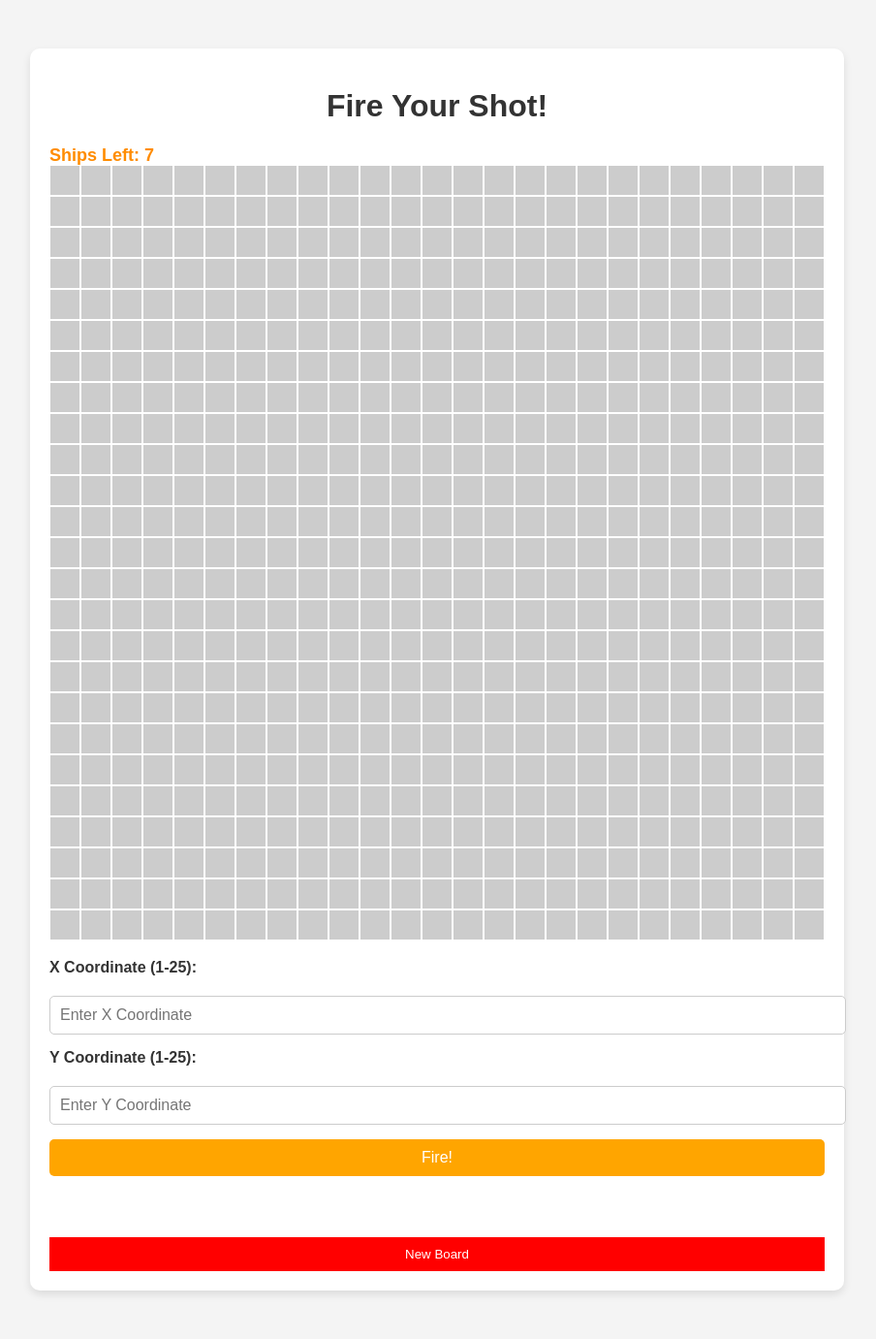
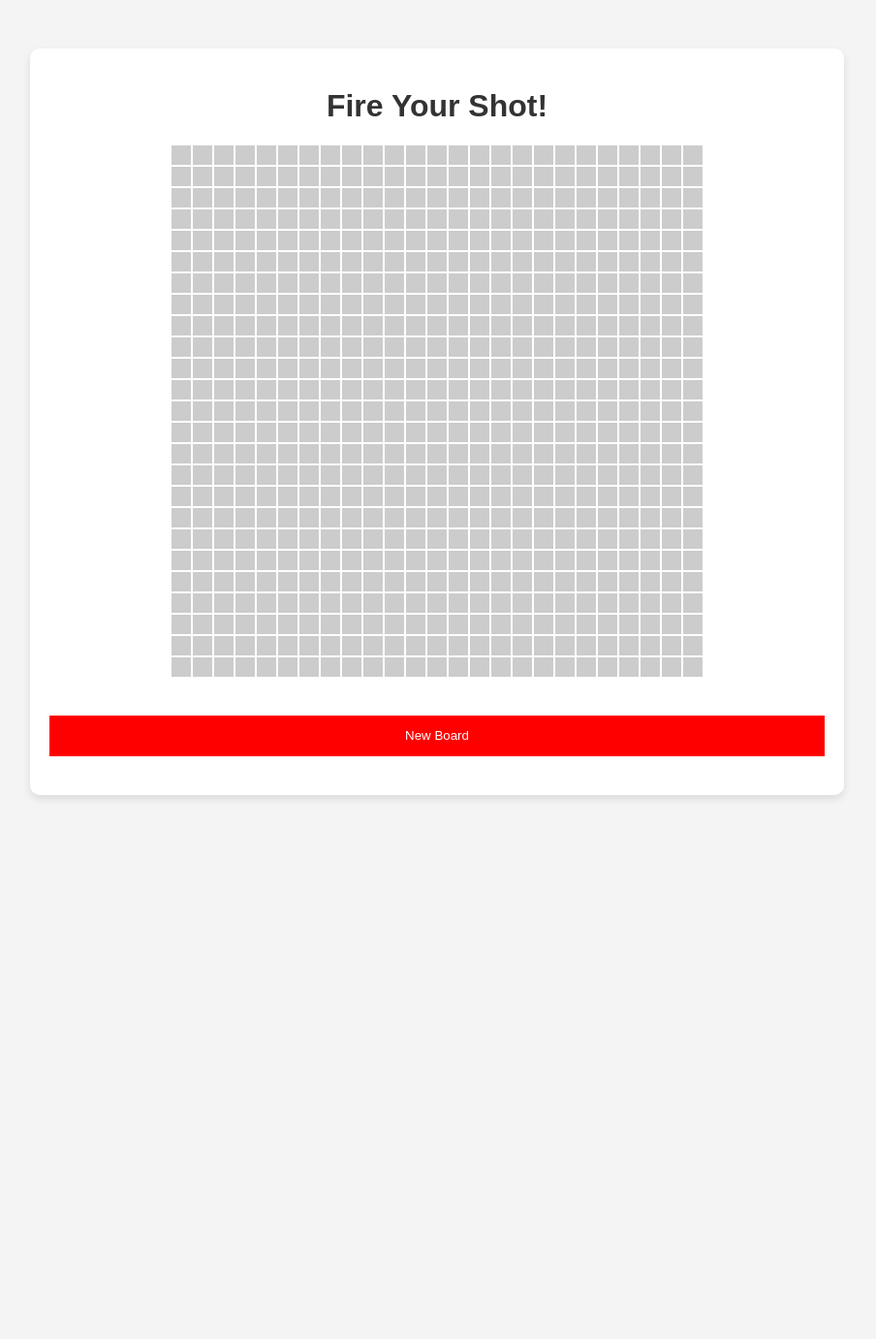
Before and after one commit to haydenubanx/portfolio_website, a PHP site: page /includes/JavaScriptContent/battleship.php in a window 1280 px wide. Shown: the whole page at 97% size, without its empty margins (189-1093 px from the left). After the commit the page ends 824 px from the top, so only its background shows below. Run offline with PHP 8.4, Linux system fonts and the light colour scheme.

Commit message:
Updated battleship file and cards on home page

```diff
--- a/HTMLStructure/includes/JavaScriptContent/battleship.php
+++ b/HTMLStructure/includes/JavaScriptContent/battleship.php
@@ -99,16 +99,16 @@ if ($_SERVER['REQUEST_METHOD'] === 'POST' && !isset($_POST['reset'])) {
 
         .board {
             display: grid;
-            grid-template-columns: repeat(25, 30px);
-            grid-template-rows: repeat(25, 30px);
+            grid-template-columns: repeat(25, 20px); /* Reduced from 30px */
+            grid-template-rows: repeat(25, 20px); /* Reduced from 30px */
             gap: 2px;
             justify-content: center;
             margin-bottom: 20px;
         }
 
         .cell {
-            width: 30px;
-            height: 30px;
+            width: 20px;  /* Reduced from 30px */
+            height: 20px; /* Reduced from 30px */
             background-color: #ccc;
             display: flex;
             align-items: center;
@@ -119,7 +119,6 @@ if ($_SERVER['REQUEST_METHOD'] === 'POST' && !isset($_POST['reset'])) {
         .cell:hover {
             background-color: #eee;
         }
-
 
         .cell.hit {
             background-color: #ff0000; /* Red for hit */
@@ -133,52 +132,12 @@ if ($_SERVER['REQUEST_METHOD'] === 'POST' && !isset($_POST['reset'])) {
             pointer-events: none; /* Disable re-selection */
         }
 
-        form {
-            display: flex;
-            flex-direction: column;
-            gap: 15px;
-        }
-
-        label {
+        .ships-left {
+            position: relative;
+            left: 7em;
+            font-size: 18px;
             font-weight: bold;
-            margin-bottom: 5px;
-        }
-
-        input[type="text"], input[type="submit"] {
-            padding: 10px;
-            font-size: 16px;
-            border-radius: 5px;
-            border: 1px solid #ccc;
-        }
-
-        input[type="text"] {
-            width: 100%;
-        }
-
-        input[type="submit"] {
-            background-color: #ffa500;
-            color: white;
-            border: none;
-            cursor: pointer;
-            transition: background-color 0.3s ease;
-        }
-
-        input[type="submit"]:hover {
-            background-color: #cc8400;
-        }
-
-        .reset-button {
-            background-color: #ff0000;
-            color: white;
-            border: none;
-            padding: 10px;
-            margin-top: 20px;
-            cursor: pointer;
-            transition: background-color 0.3s ease;
-        }
-
-        .reset-button:hover {
-            background-color: #cc0000;
+            color: darkorange;
         }
 
         .error {
@@ -193,19 +152,33 @@ if ($_SERVER['REQUEST_METHOD'] === 'POST' && !isset($_POST['reset'])) {
             color: #333;
         }
 
-        .ships-left {
-            position: relative;
-            font-size: 18px;
-            font-weight: bold;
-            color: darkorange;
+        .reset-button {
+            background-color: #ff0000;
+            width: 100%;
+            color: white;
+            border: none;
+            padding: 1em;
+            margin-top: 20px;
+            margin-bottom: 20px;
+            cursor: pointer;
+            transition: background-color 0.3s ease;
+        }
+
+        .reset-button:hover {
+            background-color: #cc0000;
+        }
+
+        .battleForm {
+            display: none;
         }
     </style>
 
     <script>
-        // JavaScript to handle cell click and autofill the coordinates in the form
+        // JavaScript to handle cell click and auto-submit the form
         function handleCellClick(x, y) {
             document.getElementById('xCoordinate').value = x;
             document.getElementById('yCoordinate').value = y;
+            document.battleForm.submit(); // Submit the form automatically
         }
     </script>
 </head>
@@ -216,7 +189,7 @@ if ($_SERVER['REQUEST_METHOD'] === 'POST' && !isset($_POST['reset'])) {
 
     <!-- Display ships left -->
     <div class="ships-left">
-        Ships Left: <?php echo $_SESSION['shipsLeft']; ?>
+<!--        Ships Left: --><?php //echo $_SESSION['shipsLeft']; ?>
     </div>
 
     <div id="board" class="board">
@@ -240,23 +213,15 @@ if ($_SERVER['REQUEST_METHOD'] === 'POST' && !isset($_POST['reset'])) {
     <!-- Fire result displayed below the board -->
     <?php echo $fireResult; ?>
 
-    <!-- Form to submit coordinates -->
-    <form name="battleForm" method="POST">
-        <label for="xCoordinate">X Coordinate (1-25):</label>
-        <input type="text" name="xCoordinate" id="xCoordinate" placeholder="Enter X Coordinate">
-
-        <label for="yCoordinate">Y Coordinate (1-25):</label>
-        <input type="text" name="yCoordinate" id="yCoordinate" placeholder="Enter Y Coordinate">
-
-        <input type="submit" value="Fire!">
-
-        <p id="error" class="error"></p>
+    <!-- Form to submit coordinates (now auto-filled and auto-submitted) -->
+    <form name="battleForm" method="POST" class="battleForm">
+        <input type="hidden" name="xCoordinate" id="xCoordinate">
+        <input type="hidden" name="yCoordinate" id="yCoordinate">
     </form>
 
-    <form method="POST">
+    <form method="POST" >
         <button class="reset-button" name="reset">New Board</button>
     </form>
-
 
 </div>
 
```
Also changed, not shown: HTMLStructure/includes/Home.php (+6 -6 lines).
